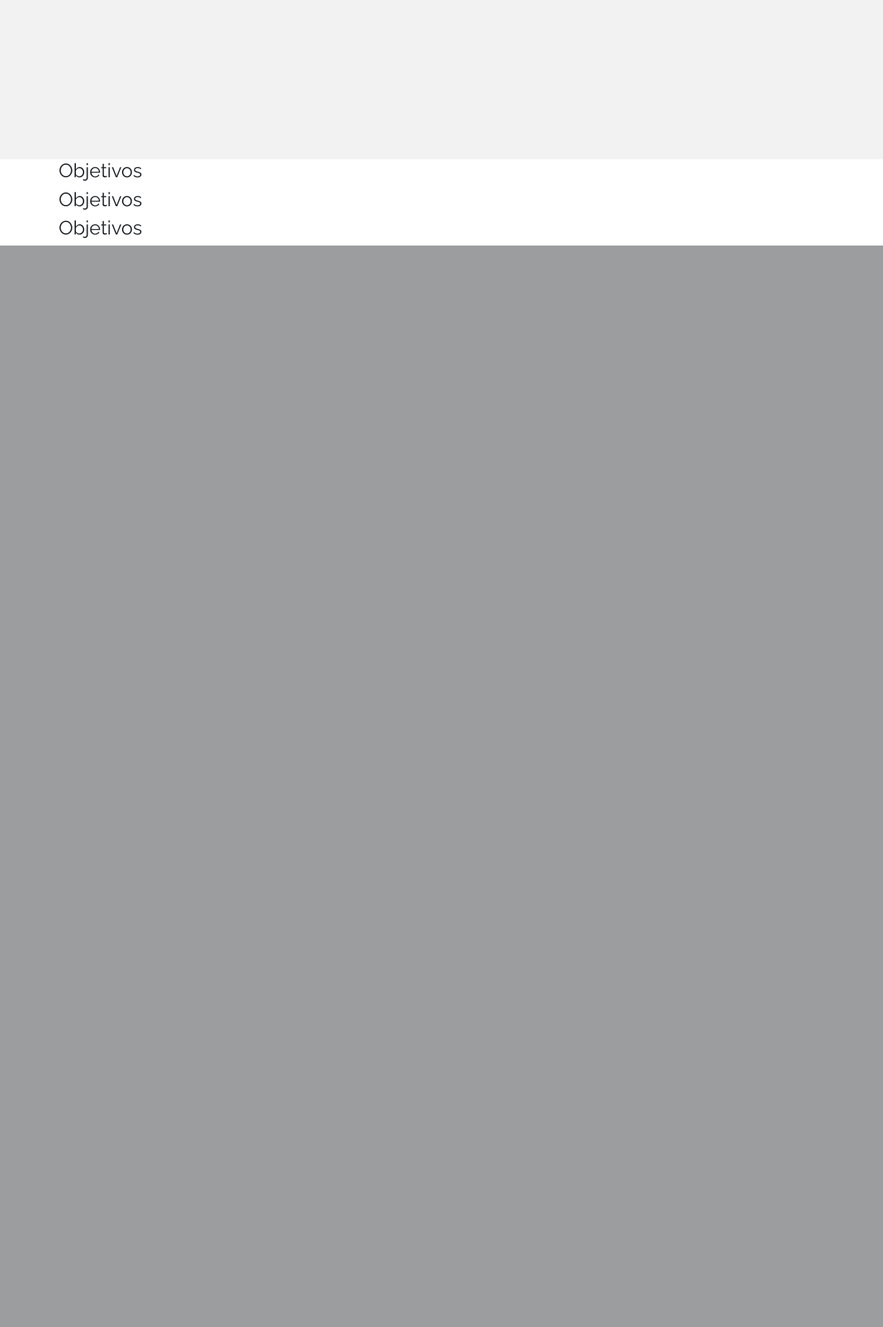
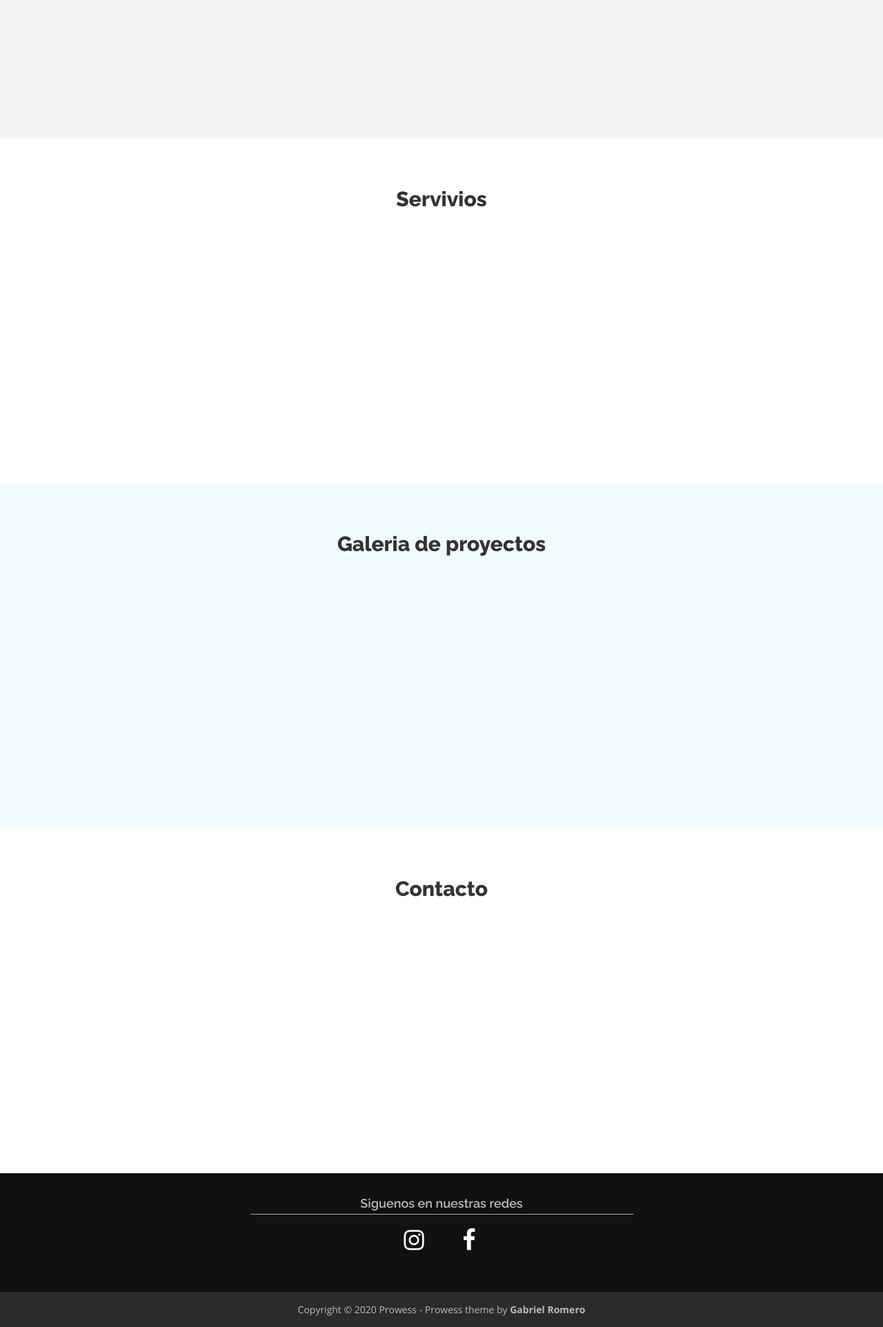
Before and after one commit to garl99/Prowess, a PHP site: page / in a window 1280 px wide. Shown: the part 2240-4164 px from the top of the page at 69% size. Before the commit the page ends 2596 px from the top, so only its background shows below. Run offline with PHP 8.4, Linux system fonts and the light colour scheme.

Commit message:
Estructura y footer

```diff
--- a/css/styles.css
+++ b/css/styles.css
@@ -70,13 +70,22 @@ header>.carousel>.carousel-inner>.principal>p {
     color: #fff;
 }
 
-/*---------MAIN > OBJETIVOS---------*/
+/*---------MAIN---------*/
 
-main .quienes-somos {
+main .quienes-somos,
+main .objetivos,
+main .servicios,
+main .proyectos,
+main .contacto
+{
     padding: 50px 0;
 }
 
-main .quienes-somos .titulo {
+main .quienes-somos .titulo,
+main .objetivos .titulo,
+main .servicios .titulo,
+main .proyectos .titulo,
+main .contacto .titulo {
     font-size: 30px;
     font-weight: 800;
     text-align: center;
@@ -89,7 +98,7 @@ main .quienes-somos p {
     font-family: 'Open Sans', sans-serif;
     font-weight: 400;
     color: #777;
-    font-size: 18px;
+    font-size: 16px;
     padding: 0 100px;
     margin-bottom: 20px;
     text-align: justify;
@@ -133,6 +142,7 @@ main .quienes-somos .contenedor-m-v .vision p {
     margin-left: 5px;
     font-size: 13px;
     text-align: left;
+    text-align: justify;
 }
 
 main .quienes-somos .contenedor-m-v .mision .subtitulo,
@@ -144,7 +154,98 @@ main .quienes-somos .contenedor-m-v .vision .subtitulo {
     margin-left: 5px;
 }
 
-main .objetivos {
+
+/**************************************/
+
+main .objetivos{
     background: #f2f2f2;
     height: 500px;
 }
+
+
+main .objetivos,
+main .servicios,
+main .proyectos,
+main .contacto{
+    height: 500px;
+}
+
+
+
+main .proyectos{
+    background: #F0FBFF;
+    height: 500px;
+}
+
+
+
+/*****************************************/
+
+footer .seccion1{
+    width: 100%;
+    padding: 30px 0;
+    background: #111;
+}
+footer .seccion2{
+    width: 100%;
+    background: #292b2c;
+}
+
+footer .seccion2 .container p{
+    color: #BBB;
+    font-size: 14px;
+    margin-bottom: 0;
+    padding: 15px 0;
+    text-align: center;
+    font-family: 'Open Sans', sans-serif;
+}
+
+footer .seccion2 .container  p a{
+    text-decoration: none;
+    color: #BBB;
+}
+
+footer .seccion2 .container  p a:hover{
+    text-decoration: underline;
+    color: #BBB;
+}
+
+footer .seccion1 .container  p{
+    color: #BBB;
+    text-align: center;
+    margin-bottom: 0;
+    font-weight: 600;
+    font-size: 18px;
+}
+
+footer .contenedor-redes{
+    height: 50%;
+    display: flex;
+    justify-content: center;
+    align-items: center;
+}
+
+footer .contenedor-redes .contacto{
+    color: #fff;
+    display: inline-block;
+    width: 60px;
+    height: 60px;
+    text-align: center;
+    font-size: 34px;
+    margin: 10px 10px;
+}
+
+
+footer .contenedor-redes .instagram a,
+footer .contenedor-redes .facebook a{
+    text-decoration: none;
+    color: #fff;
+}
+
+
+footer .contenedor-redes .instagram a:hover{
+    color: #3f729b;
+}
+footer .contenedor-redes .facebook a:hover{
+    color: #3b5998;
+}
--- a/index.html
+++ b/index.html
@@ -38,16 +38,16 @@
                             <a class="nav-link" href="#s-quienes-somos">¿Quienes Somos?</a>
                         </li>
                         <li class="nav-item">
-                            <a class="nav-link" href="#">Objetivos<span class="sr-only">(current)</span></a>
+                            <a class="nav-link" href="#s-objetivos">Objetivos<span class="sr-only">(current)</span></a>
                         </li>
                         <li class="nav-item">
-                            <a class="nav-link" href="#">Servicios</a>
+                            <a class="nav-link" href="#s-servicios">Servicios</a>
                         </li>
                         <li class="nav-item">
-                            <a class="nav-link" href="#">Proyectos</a>
+                            <a class="nav-link" href="#s-proyectos">Proyectos</a>
                         </li>
                         <li class="nav-item">
-                            <a class="nav-link" href="#">Contacto</a>
+                            <a class="nav-link" href="#s-contacto">Contacto</a>
                         </li>
                     </ul>
                 </div>
@@ -141,29 +141,45 @@
         </section>
         <section id="s-servicios" class="servicios">
             <div class="container">
-                <h3 class="titulo">Objetivos</h3>
+                <h3 class="titulo">Servivios</h3>
 
             </div>
         </section>
 
         <section id="s-proyectos" class="proyectos">
             <div class="container">
-                <h3 class="titulo">Objetivos</h3>
+                <h3 class="titulo">Galeria de proyectos</h3>
 
             </div>
         </section>
 
         <section id="s-contacto" class="contacto">
             <div class="container">
-                <h3 class="titulo">Objetivos</h3>
+                <h3 class="titulo">Contacto</h3>
 
             </div>
         </section>
     </main>
 
     <footer>
-        <div class="container">
+        <div class="seccion1">
+            <div class="container">
+                <p>Siguenos en nuestras redes</p><hr style="background: #BBB; width: 50%; margin: 2px auto;">
+                <div class="contenedor-redes">
+                    <div class="contacto instagram"><a href="#" target="_blank" rel="noopener noreferrer"><i
+                                class="fa fa-instagram"></i></a></div>
 
+                    <div class="contacto facebook"><a href="#" target="_blank" rel="noopener noreferrer"><i
+                                class="fa fa-facebook"></i></a></div>
+                </div>
+
+            </div>
+        </div>
+        <div class="seccion2">
+            <div class="container">
+                <p>Copyright &copy; 2020 Prowess - Prowess theme by <a class="desarrollador"
+                        href="https://garl99.github.io/GabrielRomero/" target="_blank"><b>Gabriel Romero</b></a></p>
+            </div>
         </div>
     </footer>
 
```
Also changed, not shown: img/mision2.jpg (deleted).
